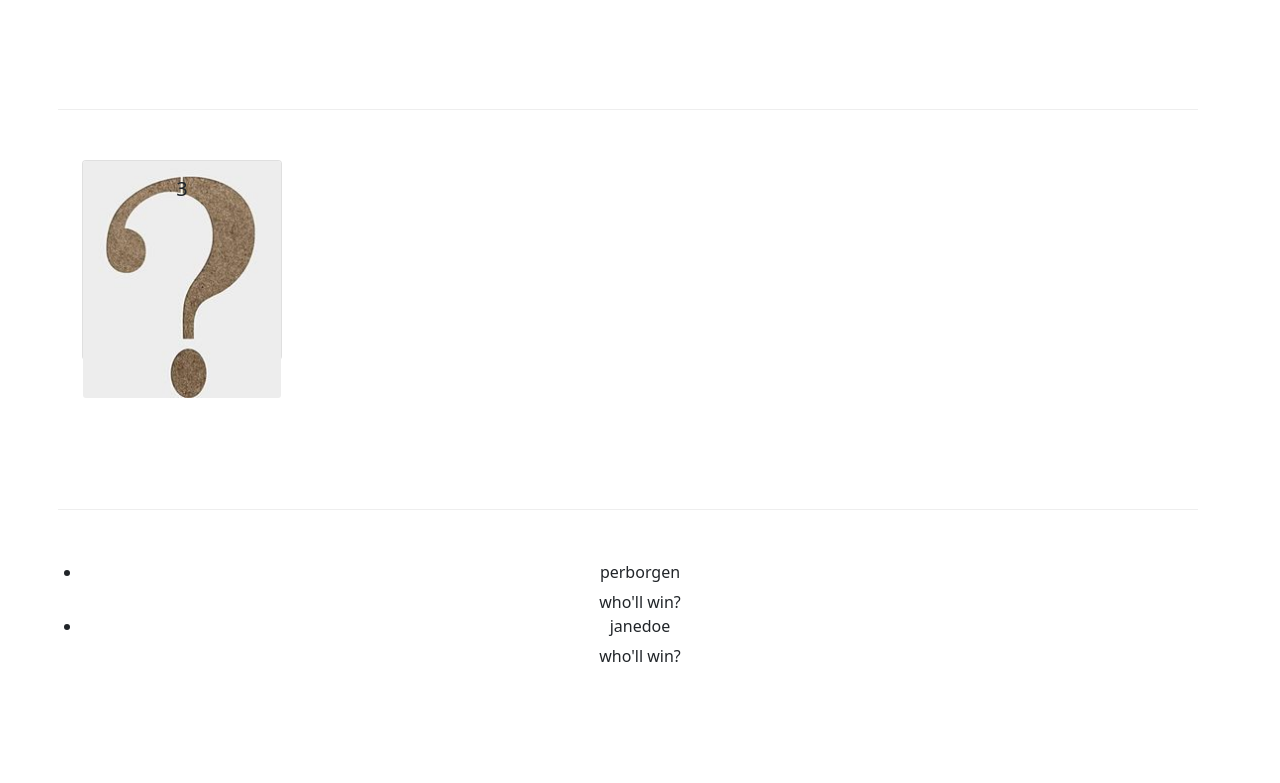
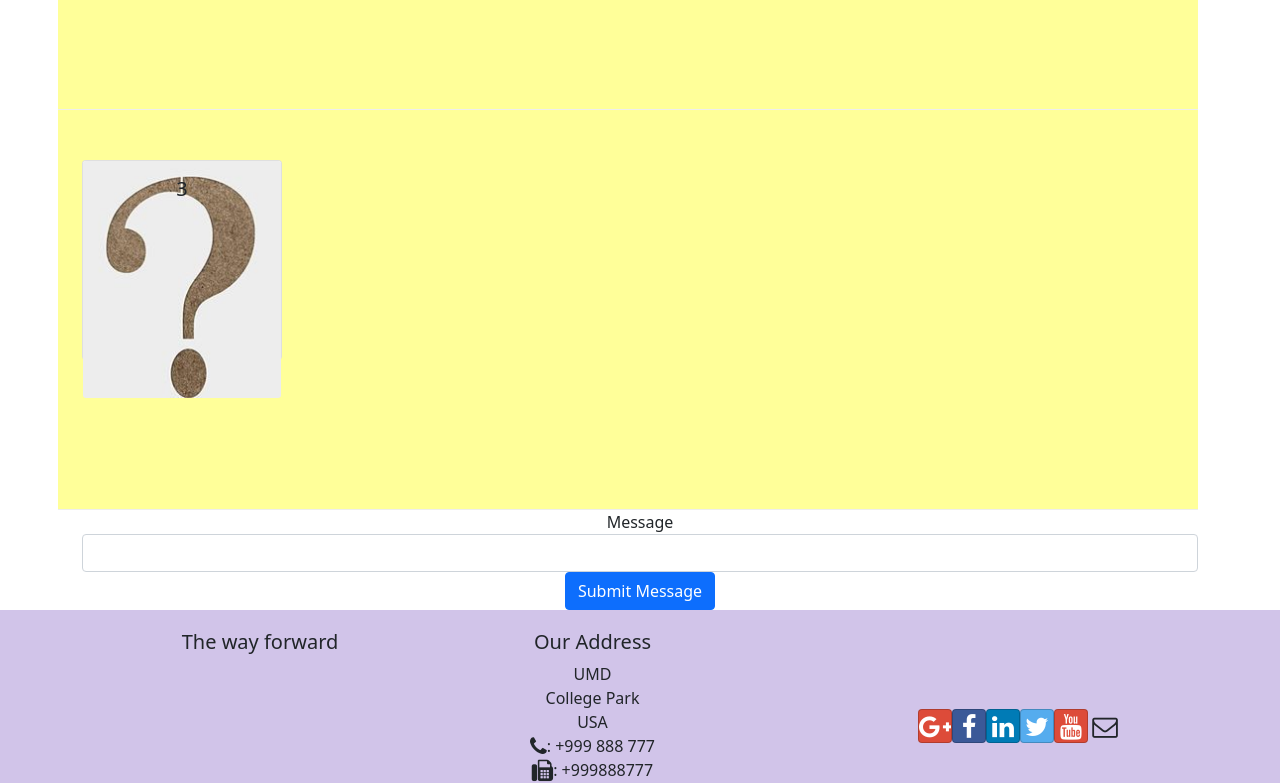
Before and after one commit to VibhuAg/Live-Chat, a React (Create React App) app: page /page2 in a window 1280 px wide. Shown: the part 746-1529 px from the top of the page. Built offline with nearby package versions, Linux system fonts and the light colour scheme.

Commit message:
hopefully the final:(

```diff
--- a/package.json
+++ b/package.json
@@ -11,12 +11,9 @@
     "@testing-library/react": "^11.2.7",
     "@testing-library/user-event": "^12.8.3",
     "bootstrap": "^5.1.0",
-<<<<<<< HEAD
     "bootstrap-social": "^5.1.1",
-=======
     "cors": "^2.8.5",
     "dotenv": "^10.0.0",
->>>>>>> 789ace37c6cf9829a53b3ef19314a015ebffffb0
     "express": "^4.17.1",
     "font-awesome": "^4.7.0",
     "nodejs": "0.0.0",
--- a/src/App.css
+++ b/src/App.css
@@ -22,12 +22,19 @@
   padding: 50px 0px 50px 0px;
   border-bottom: 1px ridge;
   min-height:400px;
+  background-color: #FFFF99;
 }
 
 .footer{
   background-color: #D1C4E9;
   margin:0px auto;
   padding: 20px 0px 20px 0px;
+}
+.jumbotron {
+  padding:70px 30px 70px 30px;
+  margin:0px auto;
+  background:#ADD8E6 ;
+
 }
 .App-header {
   background-color: #282c34;
--- a/src/Pages/CreateRoom/QAform.js
+++ b/src/Pages/CreateRoom/QAform.js
@@ -7,7 +7,7 @@ import { Navbar, NavbarBrand, Nav, NavbarToggler, Collapse, NavItem, Jumbotron,
     Form, FormGroup, Input, Label ,Button} from 'reactstrap';
 import {DUMMY_DATA} from './DUMMY';
 import MessageList from './messagelist';
-
+import SendMessageForm from './message'
 class  QA extends Component {
     constructor(props) {
         super(props);
@@ -95,8 +95,8 @@ class  QA extends Component {
             <div className="row">
                 {menu}
             </div>
-            <div className = "row row-content">
-            <MessageList messages={this.state.messages}/>
+            <div className = "row">
+            <SendMessageForm/>
             </div>
             </div>
 
--- a/src/Pages/CreateRoom/dishes.js
+++ b/src/Pages/CreateRoom/dishes.js
@@ -7,7 +7,7 @@
     [
         {
             id: 0,
-            name:'ClickMe!!',
+            name:'Click Me to Create the Room!!!',
             image: 'images/chat.jpg',
 
             description:'This Feature allows you to create a room'                        }
--- a/src/Pages/CreateRoom/index.js
+++ b/src/Pages/CreateRoom/index.js
@@ -91,7 +91,7 @@ class  CreateRoom extends Component {
         return (
             <Jumbotron>
                 <div className="container">
-            <div className="row row-header">
+            <div className="row row-header justify-content-center">
                 {menu}
             </div>
             <div className=" row row-header justify-content-center">
--- /dev/null
+++ b/src/Pages/CreateRoom/message.js
@@ -0,0 +1,58 @@
+import CreateRoom from "./index";
+import { Navbar, NavbarBrand } from 'reactstrap';
+import React, { Component } from 'react';
+import {DISHES} from './dishes';
+import {Questions} from './questions';
+import QA from './QAform';
+import { Switch, Route, Redirect } from 'react-router-dom';
+import Footer from './footer';
+import {Link} from 'react-router-dom'
+import { Col, Nav, NavbarToggler, Collapse, NavItem, Jumbotron,
+    Modal, ModalHeader, ModalBody,
+   Form, FormGroup, Input, Label ,Button} from 'reactstrap';
+class SendMessageForm extends React.Component {
+    constructor() {
+      super()
+      this.state = {
+        message: ''
+      }
+      this.handleChange = this.handleChange.bind(this)
+      this.handleSubmit = this.handleSubmit.bind(this)
+    }
+
+    handleChange(e) {
+      this.setState({
+        message: e.target.value
+      })
+    }
+
+    handleSubmit(e) {
+      e.preventDefault()
+      this.props.sendMessage(this.state.message)
+      this.setState({
+        message: ''
+      })
+    }
+
+    render() {
+      return (
+        <Form onSubmit={this.handleLogin}>
+                            <FormGroup>
+                                <Label htmlFor="username">Message</Label>
+                                <Input type="text" id="username" name="username"
+                                    innerRef={(input) => this.username = input} />
+                            </FormGroup>
+                            <FormGroup row>
+                                <Col md={{size: 10, offset: 1}}>
+                                <Link to="/page2">
+                                    <Button type="submit" color="primary">
+                                        Submit Message
+                                    </Button>
+                                    </Link>
+                                </Col>
+                            </FormGroup>
+                            </Form>
+      )
+    }
+  }
+  export default SendMessageForm
```
